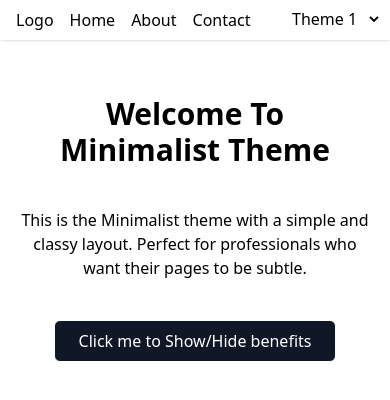
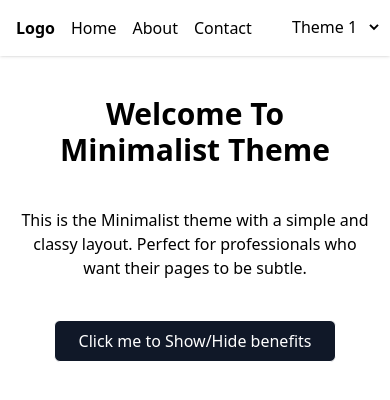
Before and after one commit to gautamvaibhav56-sketch/multi-theme-switcher-app, a React (Vite) app: page / in a window 390 px wide. Shown: the top 400 px of the page. Built offline with nearby package versions, Linux system fonts and the light colour scheme.

Commit message:
styliong adjusted

```diff
--- a/src/components/Header.tsx
+++ b/src/components/Header.tsx
@@ -38,18 +38,18 @@ const Header: React.FC = () => {
       role="banner"
     >
       <ul className="flex sm:space-x-4 sm:px-4">
-        <li className="transition-transform duration-500 sm:p-4 p-2 cursor-pointer hover:scale-125 hover:opacity-60 sm:mx-6">
+        <li className="transition-transform duration-500 font-bold sm:p-4 px-2 py-4 cursor-pointer hover:scale-125 hover:opacity-60 sm:mx-6">
           <NavLink to="/">Logo</NavLink>
         </li>
 
         {/* navigation links */}
-        <li className="transition-transform duration-500 sm:p-4 p-2 cursor-pointer hover:scale-125 hover:opacity-60">
+        <li className="transition-transform duration-500 sm:p-4 px-2 py-4 cursor-pointer hover:scale-125 hover:opacity-60">
           <NavLink to="/">Home</NavLink>
         </li>
-        <li className="transition-transform duration-500 sm:p-4 p-2  cursor-pointer hover:scale-125 hover:opacity-60">
+        <li className="transition-transform duration-500 sm:p-4 px-2 py-4  cursor-pointer hover:scale-125 hover:opacity-60">
           <NavLink to="/about">About</NavLink>
         </li>
-        <li className="transition-transform duration-500 sm:p-4 p-2 cursor-pointer hover:scale-125 hover:opacity-60">
+        <li className="transition-transform duration-500 sm:p-4 px-2 py-4 cursor-pointer hover:scale-125 hover:opacity-60">
           <NavLink to="/contact">Contact</NavLink>
         </li>
       </ul>
```
